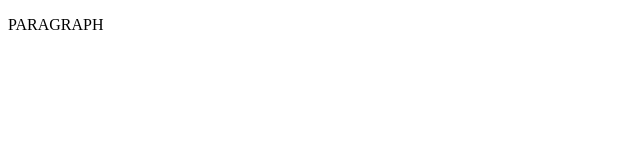
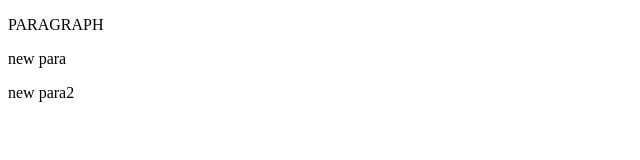
Before and after one commit to Sohan21-3012/localrepo, a plain HTML site: page index.html in a window 1280 px wide. Shown: the whole page, without its empty margins (0-640 px from the left). Drawn offline with Linux system fonts and the light colour scheme.

Commit message:
feature 2 added

```diff
--- a/index.html
+++ b/index.html
@@ -7,5 +7,7 @@
 </head>
 <body>
     <P>PARAGRAPH</P>
+    <p>new para</p>
+    <p>new para2</p>
 </body>
 </html>
```
